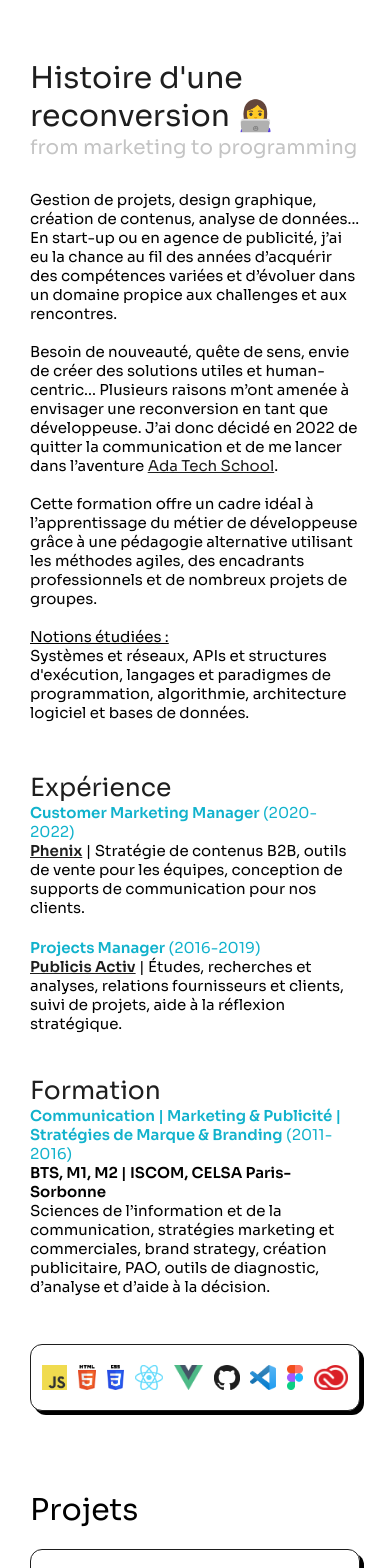
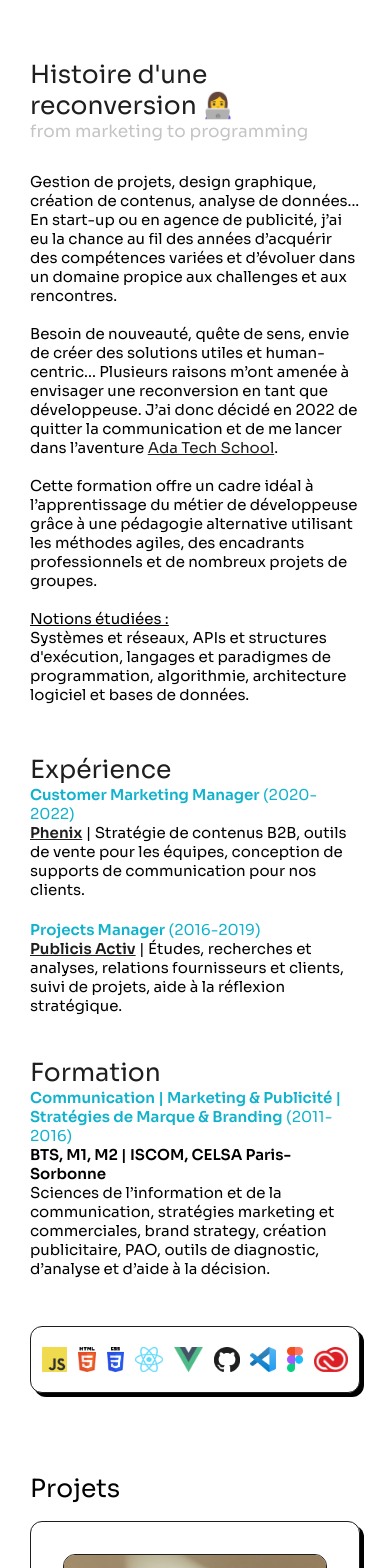
Before and after one commit to justine-rgl/my_portoflio, a Vue app: page / in a window 390 px wide. Shown: the part 1120-2688 px from the top of the page. Built offline with nearby package versions, Linux system fonts and the light colour scheme; what vue-universal-modal would draw is missing.

Commit message:
title size responsive

```diff
--- a/src/components/About.vue
+++ b/src/components/About.vue
@@ -156,6 +156,14 @@ p {
   .resume {
     width: 100%;
   }
+
+  h2 {
+    font-size: 25px;
+  }
+
+  h3 {
+    font-size: 17px;
+  }
 }
 
 </style>
--- a/src/components/Projects.vue
+++ b/src/components/Projects.vue
@@ -280,6 +280,14 @@ a:hover, button:hover {
         font-family:Sora, sans-serif;
         font-size: 13px;
     }
+
+    h1 {
+    font-size: 25px;
+    }
+
+    .boutons-projet {
+        gap: 15px;
+    }
 }
 
 </style>
```
